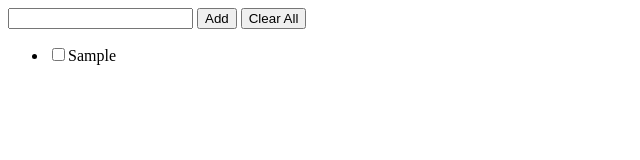
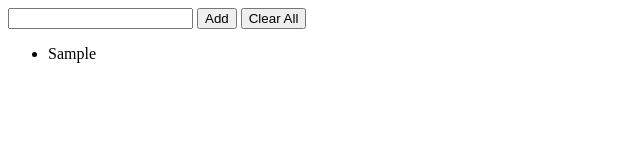
Before and after one commit to hf041/hf041, a plain HTML site: page index.html in a window 1280 px wide. Both pictures are taken after typing "Sample" into the empty fields and a click on the input "Add". Shown: the full height of the page, 0-640 px from the left. Drawn offline with nearby package versions, Linux system fonts and the light colour scheme.

Commit message:
Add files via upload

```diff
--- a/index.html
+++ b/index.html
@@ -12,7 +12,7 @@
 				return false;
 			}
 
-			$('#todos').prepend("<li><input id='check' name='check' type='checkbox'/>" + Description + "</li>");
+			$('#todos').prepend("<li>" + Description + "</li>");
 			$('#form')[0].reset();
 			var todos = $('#todos').html();
 			localStorage.setItem('todos', todos);
```
